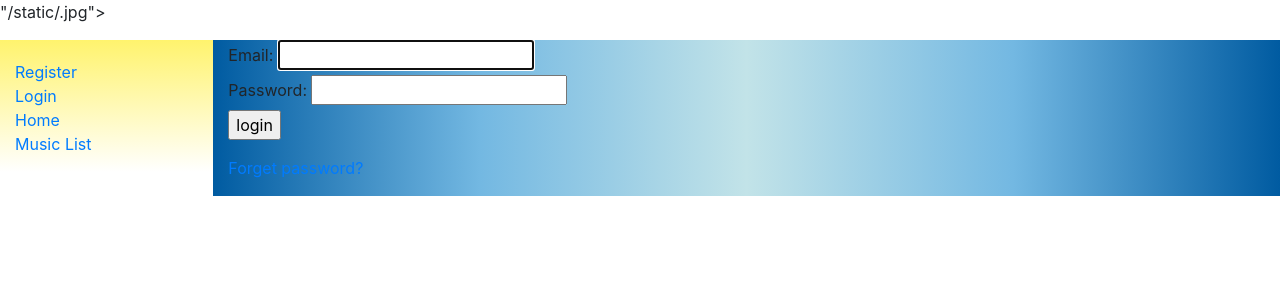
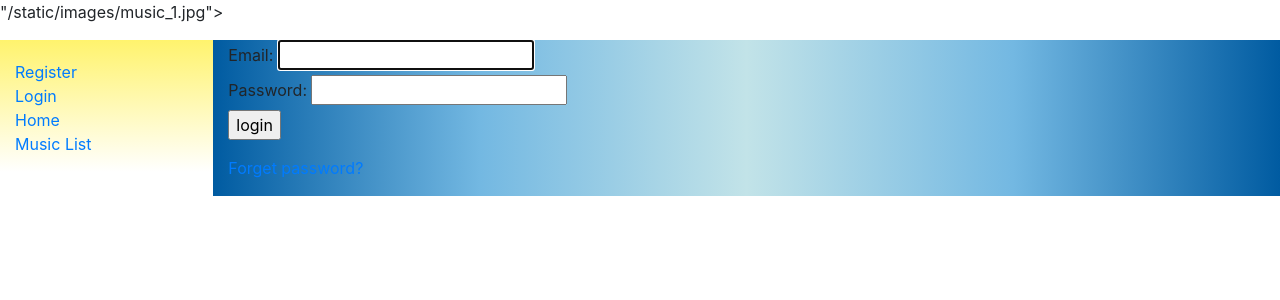
Before and after one commit to Tinky1224/sekai, a Django app: page /accounts/login/?next=/catalog/add_music/ in a window 1280 px wide. Shown: the top 300 px of the page. Run offline with Django 4.2, Linux system fonts and the light colour scheme; some libraries are stand-ins or nearby versions.

Commit message:
add images

```diff
--- a/catalog/templates/base.html
+++ b/catalog/templates/base.html
@@ -27,7 +27,7 @@
     </head>
 
     <body>
-        <p>"{% static 'images/music_'|add:2|add:'.jpg' %}"></p>
+        <p>"{% static 'images/music_'|add:'1'|add:'.jpg' %}"></p>
         <div class="container-fluid">
             <div class="row">
                 <div class="col-sm-2" id="sidebar">
```
